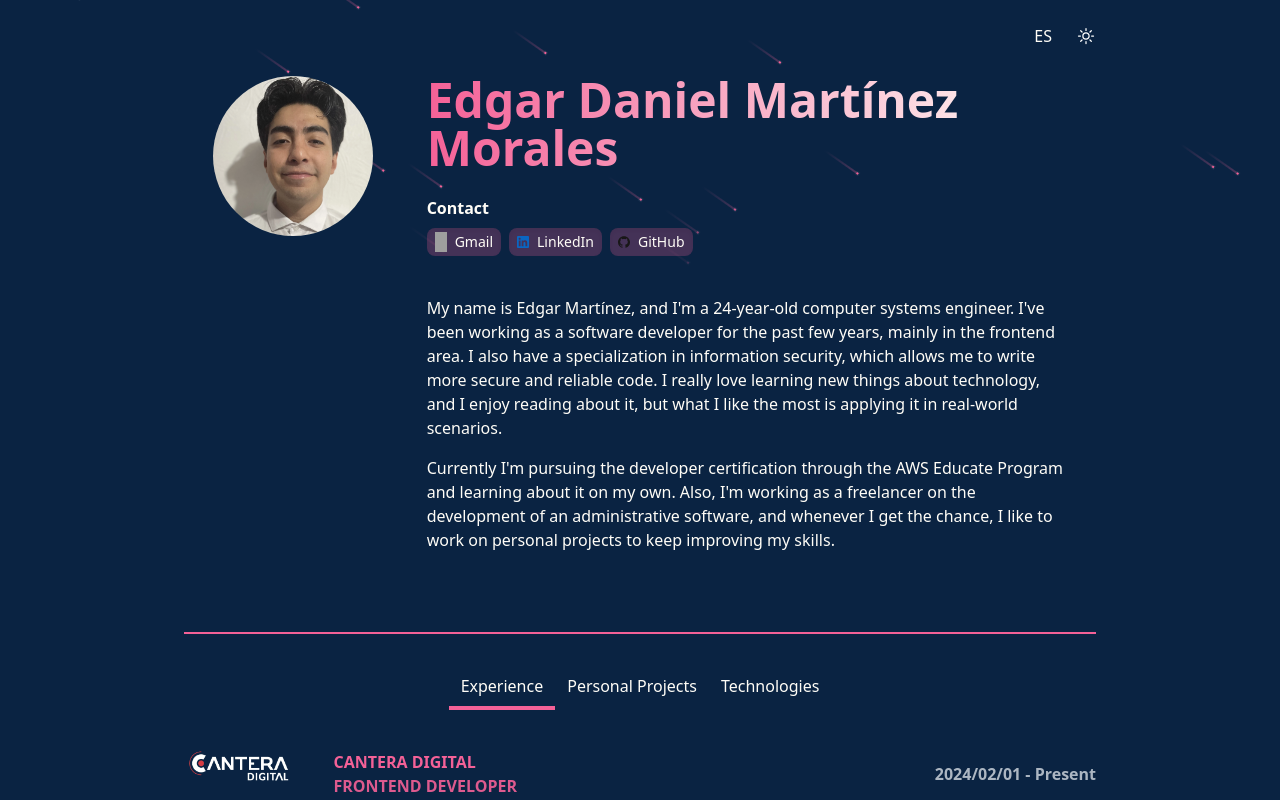
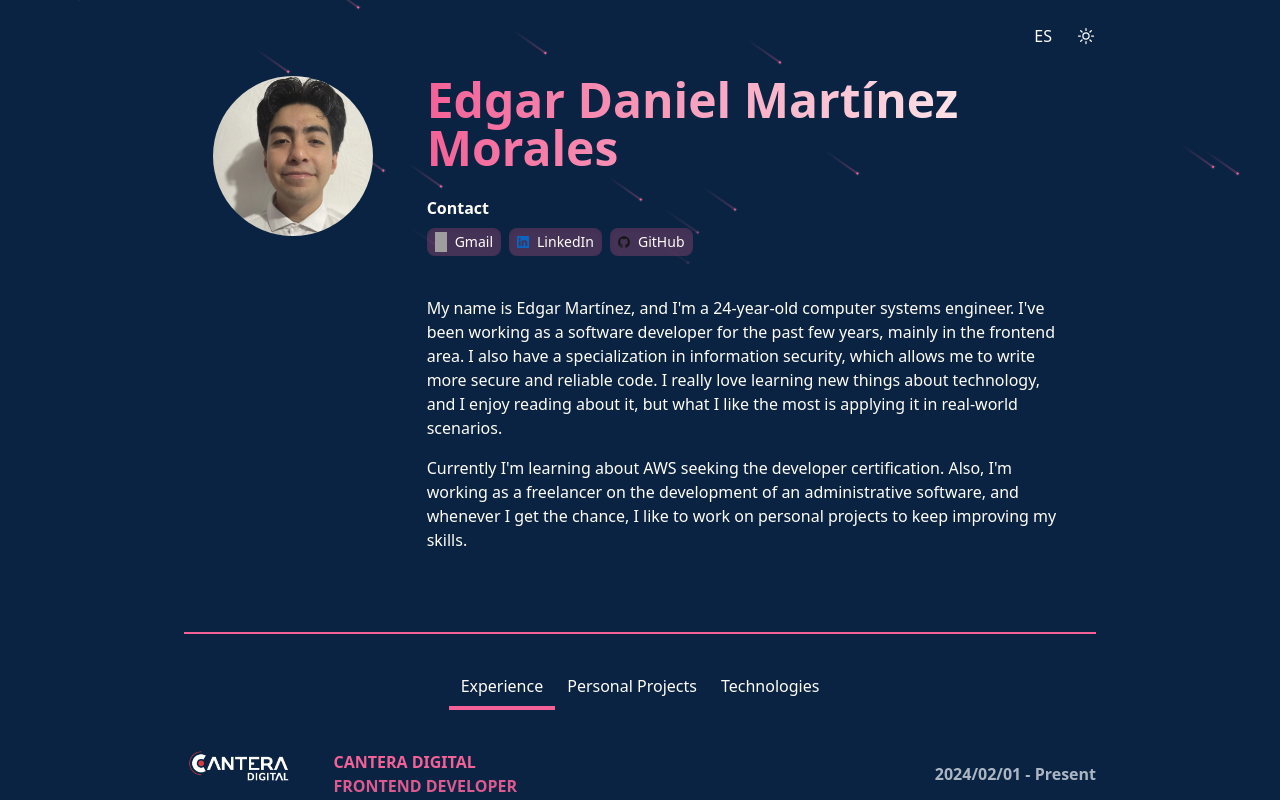
Before and after one commit to DanielMMITM/portfolio, a React (Vite) app: page / in a window 1280 px wide. Shown: the top 800 px of the page. Built offline with nearby package versions, Linux system fonts and the light colour scheme; grey boxes are pictures that could not be loaded; the HTML template or start-up script is replaced by a standard one.

Commit message:
Update - update working on texts

```diff
--- a/src/constants/english.ts
+++ b/src/constants/english.ts
@@ -1,5 +1,5 @@
 export const SELF_DESCRIPTION_EN = `My name is Edgar Martínez, and I'm a 24-year-old computer systems engineer. I've been working as a software developer for the past few years, mainly in the frontend area. I also have a specialization in information security, which allows me to write more secure and reliable code. I really love learning new things about technology, and I enjoy reading about it, but what I like the most is applying it in real-world scenarios.`;
-export const WORKING_ON_EN = `Currently I'm pursuing the developer certification through the AWS Educate Program and learning about it on my own. Also, I'm working as a freelancer on the development of an administrative software, and whenever I get the chance, I like to work on personal projects to keep improving my skills.`;
+export const WORKING_ON_EN = `Currently I'm learning about AWS seeking the developer certification. Also, I'm working as a freelancer on the development of an administrative software, and whenever I get the chance, I like to work on personal projects to keep improving my skills.`;
 export const EXPERIENCE_EN = 'Experience';
 export const PROJECTS_EN = 'Personal Projects';
 export const TECHNOLOGIES_EN = 'Technologies';
--- a/src/constants/spanish.ts
+++ b/src/constants/spanish.ts
@@ -1,7 +1,7 @@
 export const SELF_DESCRIPTION_ES =
   'Mi nombre es Edgar Martínez, tengo 24 años y soy ingeniero en sistemas computacionales. Llevo algunos años trabajando en desarrollo de software, sobre todo en el área de frontend. También tengo una especialidad en seguridad de la información, así que siempre trato de aplicar esos conocimientos para hacer que mi código sea más seguro y confiable. Me encanta aprender cosas nuevas sobre tecnología. Disfruto leer novedades, pero lo que más me gusta es poner en práctica lo que aprendo.';
 export const WORKING_ON_ES =
-  'Actualmente me encuentro aprendiendo sobre AWS, preparándome para la certificación de desarrollador con el programa AWS Educate. Además, estoy trabajando como freelance en el desarrollo de un software administrativo y, cuando tengo tiempo, me gusta hacer proyectos personales para seguir mejorando mis habilidades.';
+  'Actualmente me encuentro aprendiendo sobre AWS, buscando obtener la certificación de desarrollador. Además, estoy trabajando como freelance en el desarrollo de un software administrativo y, cuando tengo tiempo, me gusta hacer proyectos personales para seguir mejorando mis habilidades.';
 export const EXPERIENCE_ES = 'Experiencia';
 export const PROJECTS_ES = 'Proyectos Personales';
 export const TECHNOLOGIES_ES = 'Tecnologías';
```
